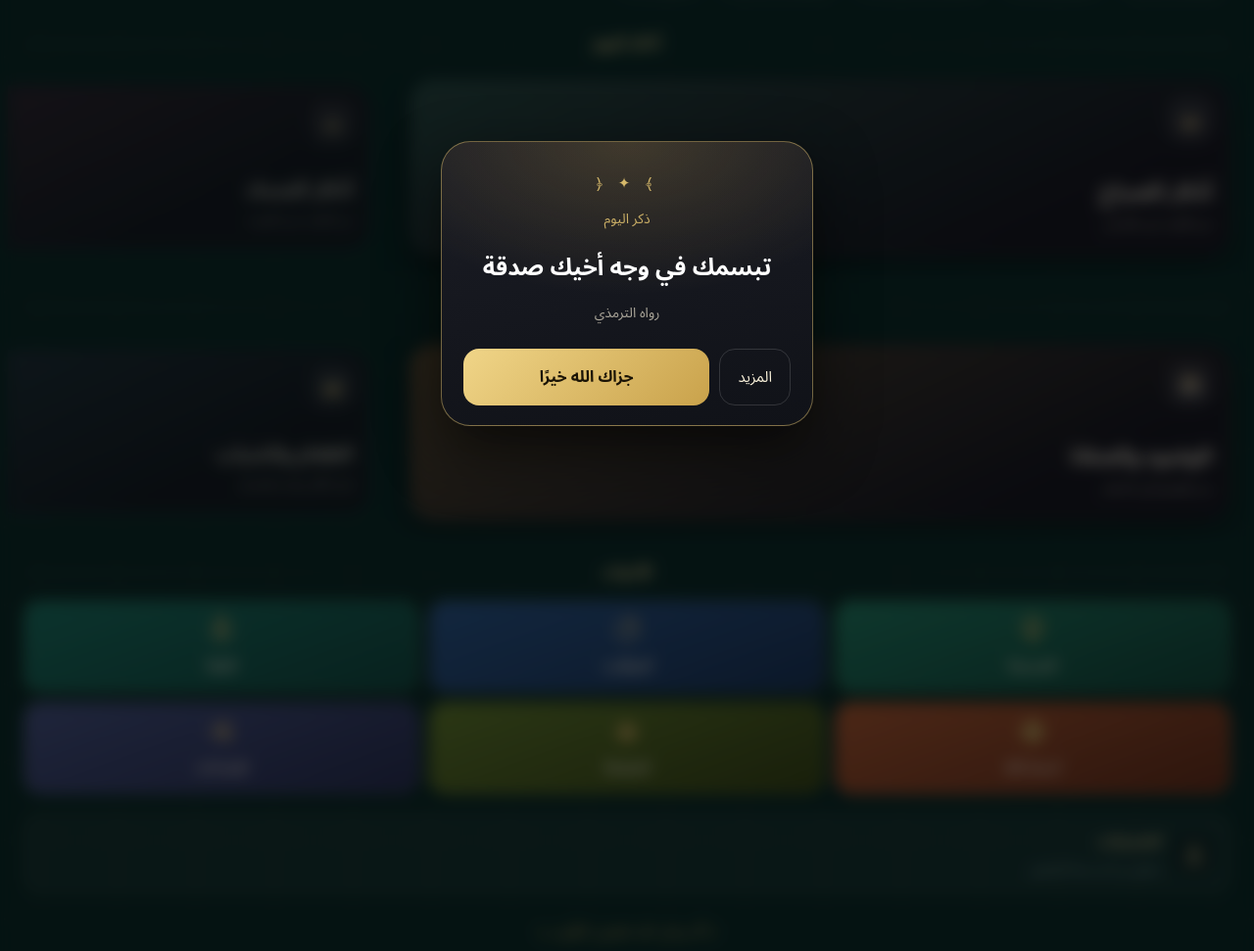
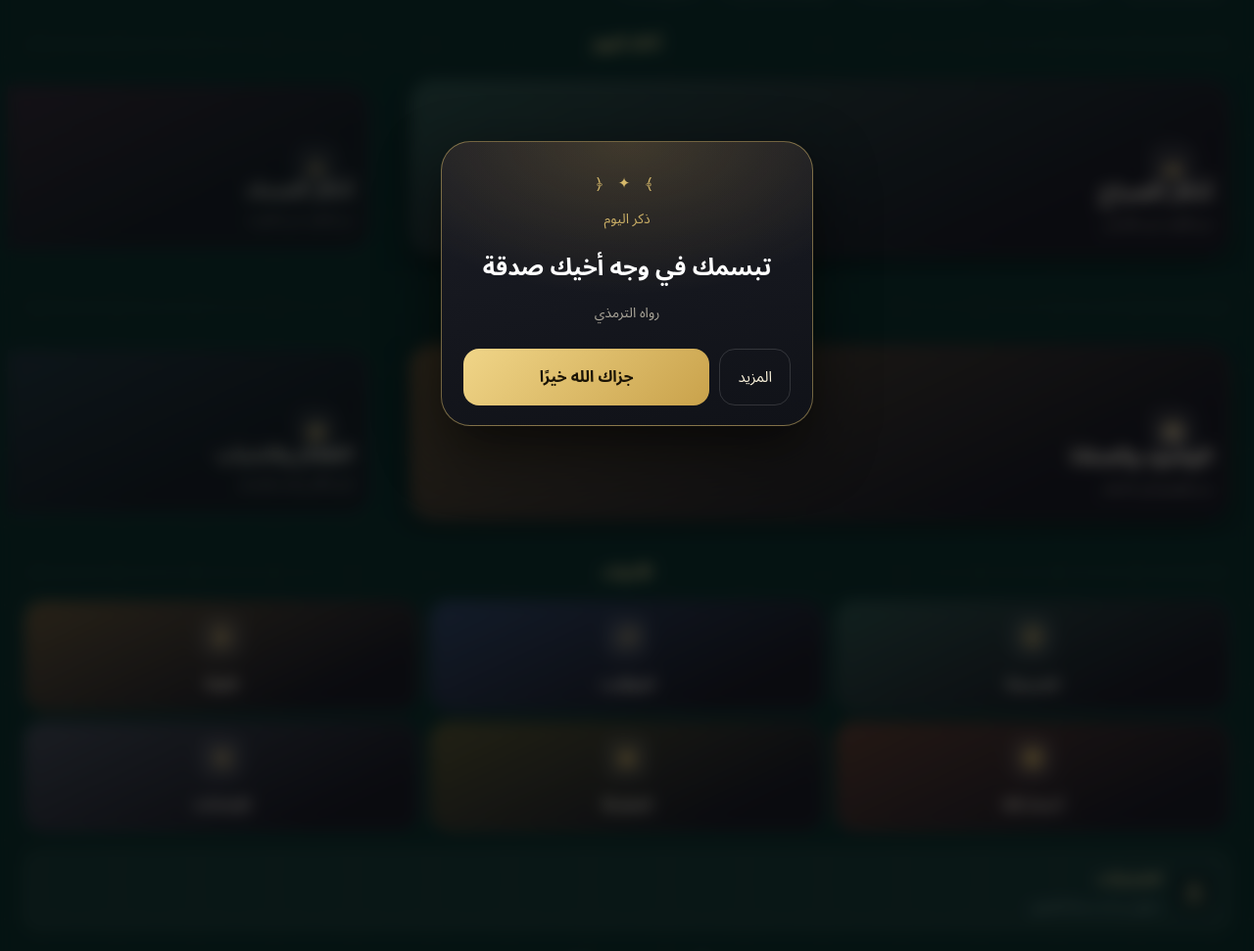
Before and after one commit to zarzouramahmoudabdo-commits/TAMY, a website: page www/index.html in a window 1280 px wide and 1663 px high. Shown: the part 542-1513 px from the top of the page at 98% size. Drawn offline with Linux system fonts and the light colour scheme; no server answers; a web font is replaced by a local one.

Commit message:
Icon shimmer, tools restyle

```diff
--- a/www/style.css
+++ b/www/style.css
@@ -592,3 +592,20 @@
 .dates .cr b{display:inline-block;direction:ltr;unicode-bidi:isolate;font-size:12.5px;font-weight:700;letter-spacing:.5px;background:linear-gradient(100deg,#b8913a 0%,#f6e3a1 28%,#fffbe8 40%,#e8c872 52%,#b8913a 100%);background-size:220% 100%;-webkit-background-clip:text;background-clip:text;color:transparent;-webkit-text-fill-color:transparent;animation:crsh 3.6s linear infinite}
 @keyframes crsh{0%{background-position:120% 0}100%{background-position:-120% 0}}
 @media (prefers-reduced-motion:reduce){.dates .cr b{animation:none}}
+
+
+/* ===== لمعة الأيقونات ===== */
+.azk-ic,.tools .tl-ic,.ex-ci,.qc-ic{position:relative;overflow:hidden}
+.azk-ic::after,.tools .tl-ic::after,.ex-ci::after,.qc-ic::after{content:"";position:absolute;inset:0;pointer-events:none;background:linear-gradient(115deg,transparent 30%,rgba(255,246,214,.6) 50%,transparent 70%);transform:translateX(-130%);animation:icsh 4s ease-in-out infinite}
+.azk-card:nth-child(2n) .azk-ic::after,.tools .tool:nth-child(2n) .tl-ic::after,.ex-chip:nth-child(2n) .ex-ci::after{animation-delay:.8s}
+.azk-card:nth-child(3n) .azk-ic::after,.tools .tool:nth-child(3n) .tl-ic::after,.ex-chip:nth-child(3n) .ex-ci::after{animation-delay:1.6s}
+.azk-card:nth-child(5n) .azk-ic::after{animation-delay:2.4s}
+@keyframes icsh{0%,55%{transform:translateX(-130%)}100%{transform:translateX(130%)}}
+.azk-ic svg,.tools .tl-ic svg,.qc-ic svg{filter:drop-shadow(0 0 5px rgba(232,200,114,.5))}
+@media (prefers-reduced-motion:reduce){.azk-ic::after,.tools .tl-ic::after,.ex-ci::after,.qc-ic::after{animation:none;opacity:0}}
+/* ===== كروت الأدوات بنفس لغة التصميم ===== */
+.tools .tool{--c:#c9a24b;position:relative;min-height:106px;border-radius:22px;border:1px solid rgba(255,255,255,.09);background:linear-gradient(155deg,color-mix(in srgb,var(--c) 42%,#14161c),#14161c 80%);box-shadow:none;display:flex;flex-direction:column;align-items:center;justify-content:center;gap:10px;color:inherit;font-weight:700;font-size:14px;text-decoration:none}
+.tools .tool.tone-0{--c:#c9a24b}.tools .tool.tone-1{--c:#3f9b7a}.tools .tool.tone-2{--c:#4a7fc1}.tools .tool.tone-3{--c:#3f9b7a}
+.tools .tool.tone-4{--c:#8a5cc2}.tools .tool.tone-5{--c:#b8693a}.tools .tool.tone-6{--c:#a8a23a}.tools .tool.tone-7{--c:#7a8a96}
+.tools .tl-ic{width:46px;height:46px;border-radius:15px;display:grid;place-items:center;background:rgba(255,255,255,.1)}
+.tools .tl-ic svg{width:24px;height:24px}
```
